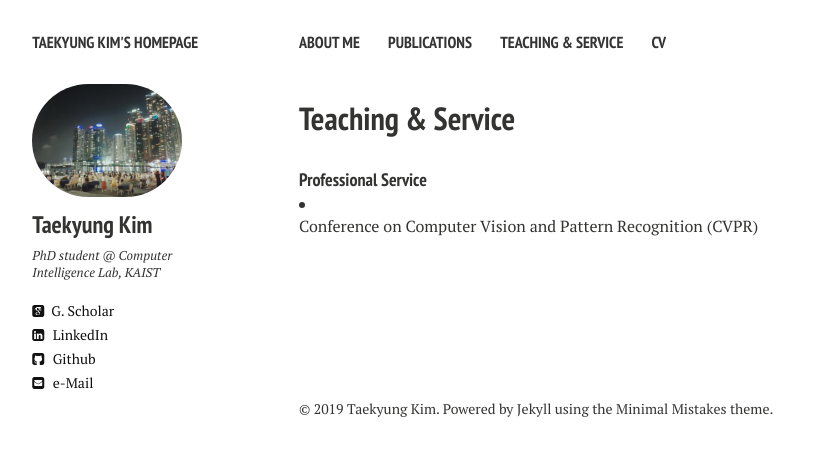
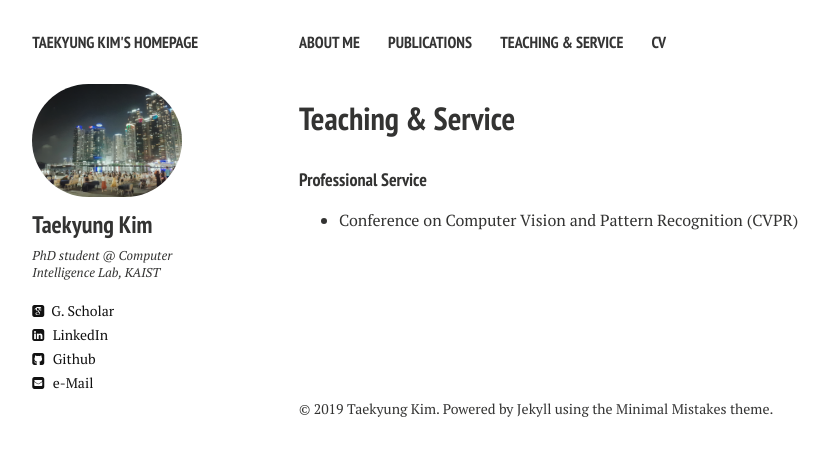
Before and after one commit to TKKim93/TKKim93.github.io, a Jekyll site: the page built from service.md, in a window 1280 px wide. Shown: the top 456 px of the page, without its empty margins (21-850 px from the left). Built offline with Jekyll 4.4.1, drawn with Linux system fonts in a browser that asks for light colours; nearby versions of some CDN libraries.

Commit message:
Update service.html

```diff
--- a/_layouts/service.html
+++ b/_layouts/service.html
@@ -77,11 +77,13 @@ div.bibtex pre { font-size: 75%; overflow: auto;  width: 100%; padding: 0em 0em;
       {{ content }}
 
 <h4 style="margin-bottom:0px;padding-top:10px;">Professional Service</h4>
+<ul class="biblist">
 <!-- Item:  -->
 <li ><p>Conference on Computer Vision and Pattern Recognition (CVPR)
 <!-- <a href="javascript:toggleBibtex('')">[BibTeX]</a> -->
 </p>
 </li>
+</ul>
 
 
     </div><!-- /.article-wrap -->
```
